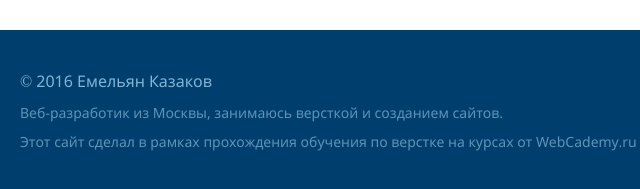
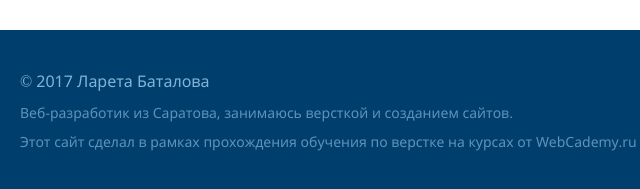
Before and after one commit to Lareta064/Portfolio_L, a plain HTML site: page docs/index.html in a window 1280 px wide. Shown: the part 3337-3526 px from the top of the page, 50-690 px from the left. Drawn offline with nearby package versions, Linux system fonts and the light colour scheme.

Commit message:
Portfolio-6

```diff
--- a/docs/index.html
+++ b/docs/index.html
@@ -405,8 +405,8 @@
   <div class="footer">
     <div class="container">
       <div class="copyright">
-      <p class="copyright-label">© 2016 Емельян Казаков</p>
-      <p>  Веб-разработик из Москвы, занимаюсь версткой и созданием сайтов.</p>
+      <p class="copyright-label">© 2017 Ларета Баталова</p>
+      <p>  Веб-разработик из Саратова, занимаюсь версткой и созданием сайтов.</p>
       <p>Этот сайт сделал в рамках прохождения обучения по верстке на курсах от WebCademy.ru</p>
       </div>
     </div>
```
